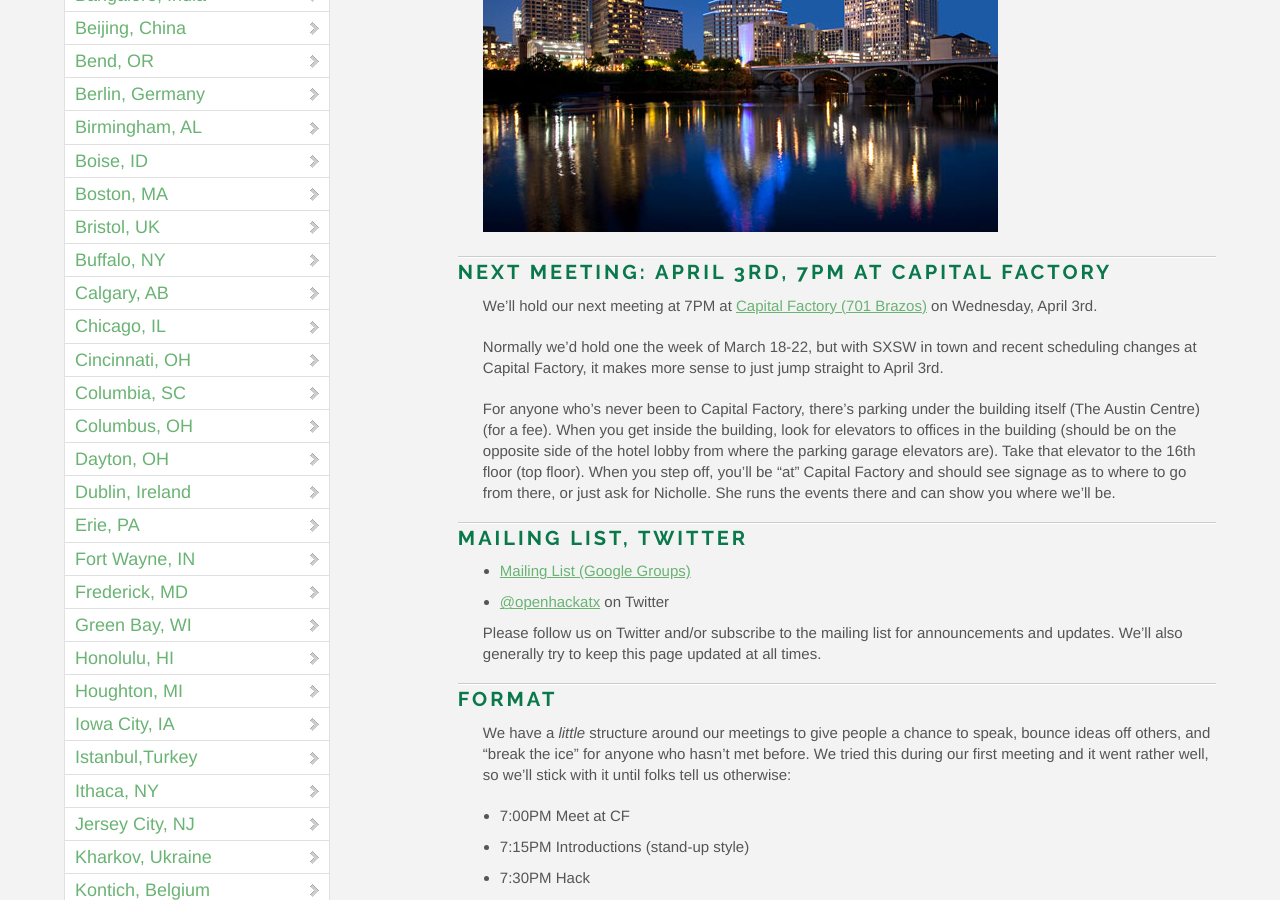
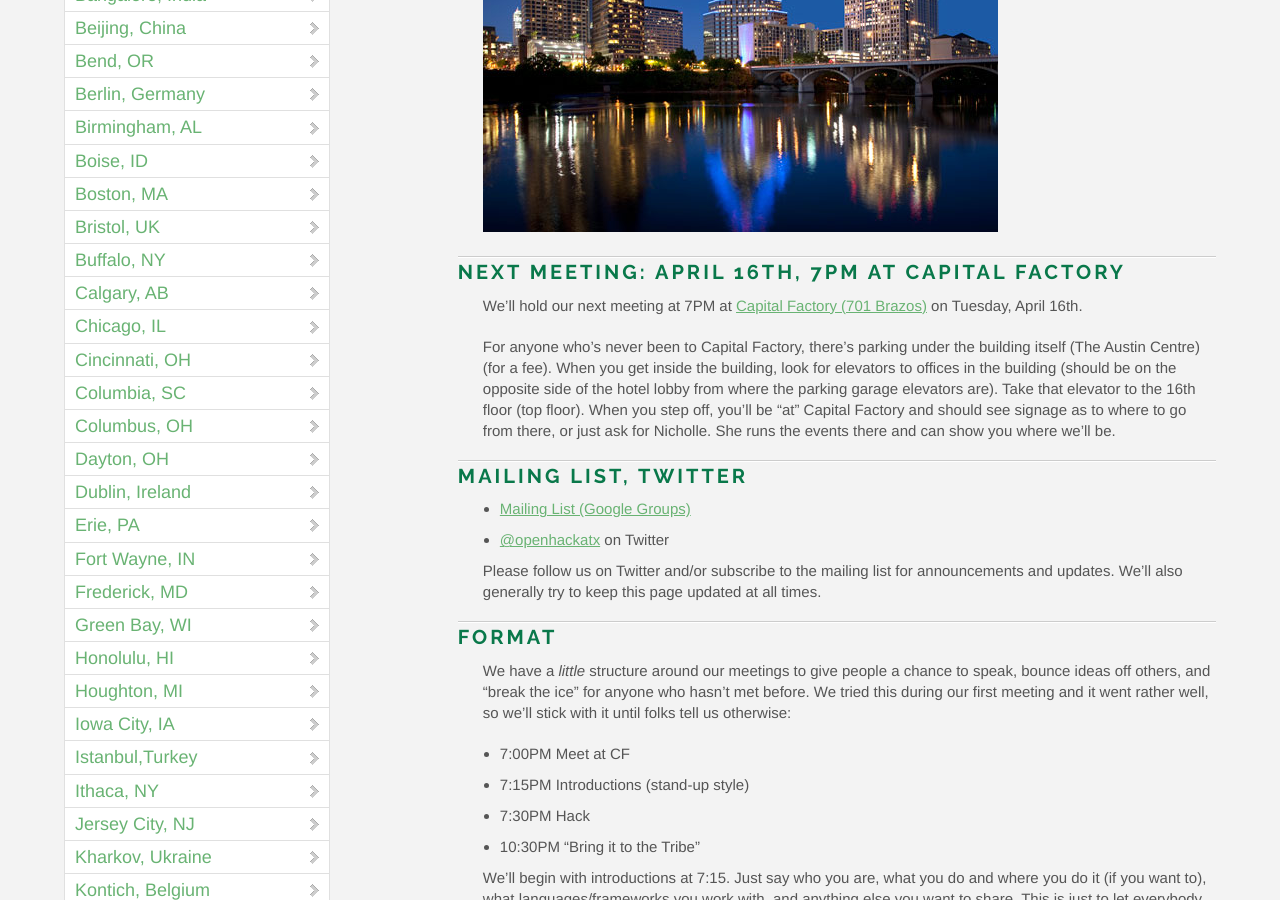
Before and after one commit to OpenHack/openhack.github.com, a Jekyll site: the page built from austin/index.markdown, in a window 1280 px wide and 900 px high, scrolled down 370 px. Built offline with Jekyll 4.4.1, drawn with Linux system fonts in a browser that asks for light colours; nearby versions of some CDN libraries; Markdown is read by kramdown in place of the engine named in the settings; comment, search, counter and statistics services are not loaded.

Commit message:
updated for next meeting in Austin

```diff
--- a/austin/index.markdown
+++ b/austin/index.markdown
@@ -7,13 +7,10 @@
 
 ![Austin, TX Skyline](/austin/atx.jpg)
 
-### Next Meeting: April 3rd, 7PM at Capital Factory
+### Next Meeting: April 16th, 7PM at Capital Factory
 
 We'll hold our next meeting at 7PM at [Capital Factory (701 Brazos)](http://goo.gl/maps/mKAtt)
-on Wednesday, April 3rd.
-
-Normally we'd hold one the week of March 18-22, but with SXSW in town and recent scheduling changes at
-Capital Factory, it makes more sense to just jump straight to April 3rd.
+on Tuesday, April 16th.
 
 For anyone who's never been to Capital Factory, there's parking under the building itself
 (The Austin Centre) (for a fee).
```
